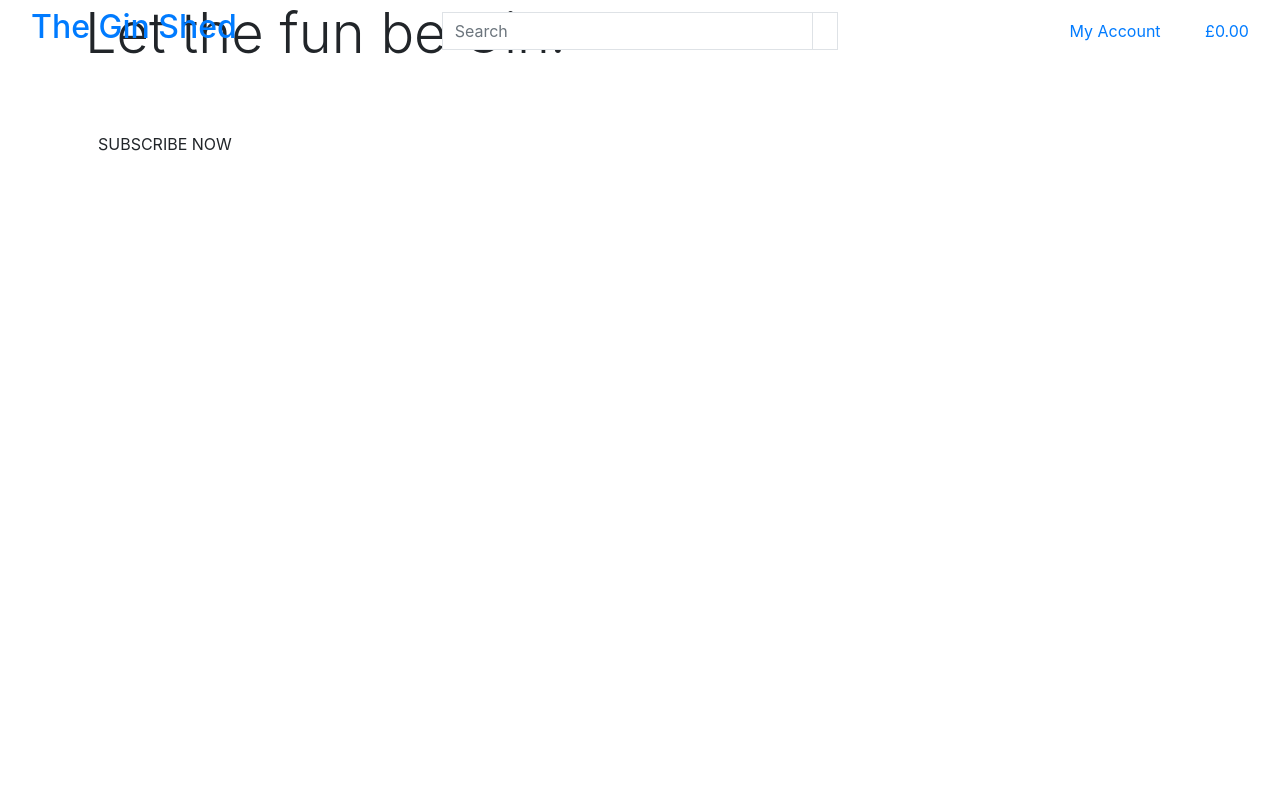
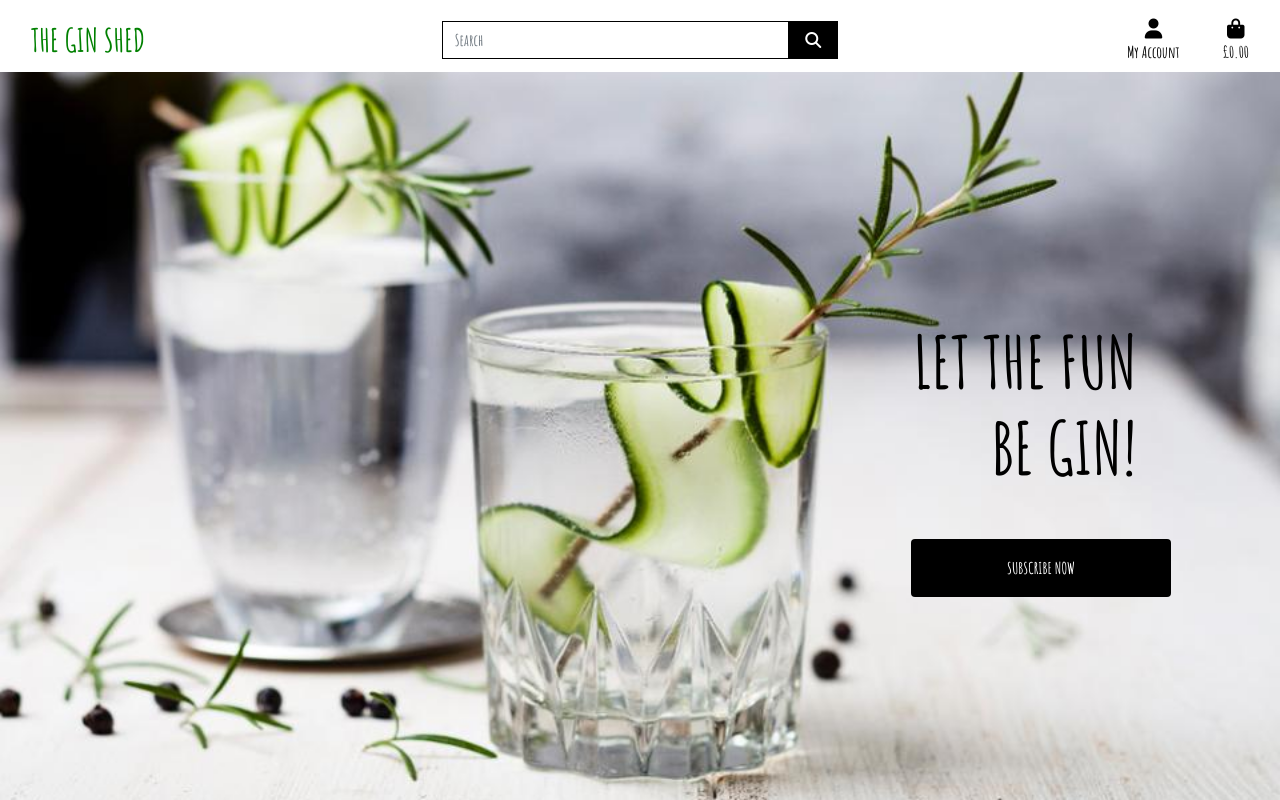
Before and after one commit to Carly07/the_gin_shed, a Django app: page / in a window 1280 px wide. Run offline with Django 3.2, Linux system fonts and the light colour scheme; some libraries are stand-ins or nearby versions.

Commit message:
completed home page header and added css styling

```diff
--- a/gin_shed/settings.py
+++ b/gin_shed/settings.py
@@ -146,3 +146,7 @@ USE_TZ = True
 # https://docs.djangoproject.com/en/3.0/howto/static-files/
 
 STATIC_URL = '/static/'
+STATICFILES_DIRS = (os.path.join(BASE_DIR, 'static'),)
+
+MEDIA_URL = '/media/'
+MEDIA_ROOT = os.path.join(BASE_DIR, 'media')
--- a/gin_shed/urls.py
+++ b/gin_shed/urls.py
@@ -15,9 +15,11 @@ Including another URLconf
 """
 from django.contrib import admin
 from django.urls import path, include
+from django.conf import settings
+from django.conf.urls.static import static
 
 urlpatterns = [
     path('admin/', admin.site.urls),
     path('accounts/', include('allauth.urls')),
     path('', include('home.urls')),
-]
+] + static(settings.MEDIA_URL, document_root=settings.MEDIA_ROOT)
--- a/home/templates/home/index.html
+++ b/home/templates/home/index.html
@@ -14,13 +14,13 @@
 {% block content %}
     <div class="container h-100">
         <div class="row h-100">
-            <div class="col-7 col-md-6 my-auto">
-                <h1 class="display-4 logo-font text-black">
+            <div class="col-7 col-md-3 offset-md-9 my-auto">
+                <h1 class="display-3 logo-font text-black text-right">
                     Let the fun be Gin!
                 </h1>
                 <div class="my-5">
                     <h4>
-                        <a href="" class="subscribe-now-btn btn btn-large rounded-0 text-uppercase py-3">Subscribe Now</a>
+                        <a href="" class="subscribe-now-btn btn btn-large rounded-10 text-uppercase py-3">Subscribe Now</a>
                     </h4>
                 </div>
             </div>
--- /dev/null
+++ b/static/css/base.css
@@ -0,0 +1,107 @@
+html {
+    height: 100%;
+}
+
+body {
+    background: url('/media/gin-home1.jpg') no-repeat center center fixed;
+    background-size: cover;
+    height: calc(100vh - 164px);
+    color: black;
+    font-family: 'Amatic SC', 'Open Sans Condensed', cursive, sans-serif;
+}
+
+/* from Bulma */
+.icon {
+    align-items: center;
+    display: inline-flex;
+    justify-content: center;
+    height: 1.5rem;
+    width: 1.5rem;
+}
+
+.logo-font {
+    text-transform: uppercase;
+
+}
+
+.main-logo-link {
+    width: fit-content;
+    color: green;
+}
+
+.subscribe-now-btn {
+    background: black;
+    color: white;
+    min-width: 260px;
+}
+
+.btn-black {
+    background: black;
+    color: white;
+}
+
+.shop-now-button:hover,
+.shop-now-button:active,
+.shop-now-button:focus,
+.btn-black:hover,
+.btn-black:active,
+.btn-black:focus {
+    background: #222;
+    color: white;
+}
+
+.text-black {
+    color: #000 !important;
+}
+
+.border-black {
+    border: 1px solid black !important;
+}
+
+/* -------------------------------- Media Queries */
+
+/* Slightly larger container on xl screens */
+@media (min-width: 1200px) {
+  .container {
+    max-width: 80%;
+  }
+}
+
+/* fixed top navbar only on medium and up */
+@media (min-width: 992px) {
+    .fixed-top-desktop-only {
+        position: fixed;
+        top: 0;
+        right: 0;
+        left: 0;
+        z-index: 1030;
+    }
+
+    .header-container {
+        padding-top: 164px;
+    }
+}
+
+/* -------------------------------- Media Queries */
+
+/* Slightly larger container on xl screens */
+@media (min-width: 1200px) {
+  .container {
+    max-width: 80%;
+  }
+}
+
+/* fixed top navbar only on medium and up */
+@media (min-width: 992px) {
+    .fixed-top-desktop-only {
+        position: fixed;
+        top: 0;
+        right: 0;
+        left: 0;
+        z-index: 1030;
+    }
+
+    .header-container {
+        padding-top: 164px;
+    }
+}
--- a/templates/base.html
+++ b/templates/base.html
@@ -15,12 +15,15 @@
 
     {% block corecss %}
         <link rel="stylesheet" href="https://stackpath.bootstrapcdn.com/bootstrap/4.5.0/css/bootstrap.min.css" integrity="sha384-9aIt2nRpC12Uk9gS9baDl411NQApFmC26EwAOH8WgZl5MYYxFfc+NcPb1dKGj7Sk" crossorigin="anonymous">
+        <link href="https://fonts.googleapis.com/css2?family=Amatic+SC:wght@700&family=Open+Sans+Condensed:wght@300&display=swap" rel="stylesheet">
+        <link rel="stylesheet" href="{% static 'css/base.css' %}">
     {% endblock %}
 
     {% block extra_css %}
     {% endblock %}
 
     {% block corejs %}
+        <script src="https://kit.fontawesome.com/dec7c3a058.js" crossorigin="anonymous"></script>
         <script src="https://code.jquery.com/jquery-3.5.1.slim.min.js" integrity="sha384-DfXdz2htPH0lsSSs5nCTpuj/zy4C+OGpamoFVy38MVBnE+IbbVYUew+OrCXaRkfj" crossorigin="anonymous"></script>
         <script src="https://cdn.jsdelivr.net/npm/popper.js@1.16.0/dist/umd/popper.min.js" integrity="sha384-Q6E9RHvbIyZFJoft+2mJbHaEWldlvI9IOYy5n3zV9zzTtmI3UksdQRVvoxMfooAo" crossorigin="anonymous"></script>
         <script src="https://stackpath.bootstrapcdn.com/bootstrap/4.5.0/js/bootstrap.min.js" integrity="sha384-OgVRvuATP1z7JjHLkuOU7Xw704+h835Lr+6QL9UvYjZE3Ipu6Tp75j7Bh/kR0JKI" crossorigin="anonymous"></script>
@@ -34,10 +37,11 @@
   </head>
   <body>
     <header class="container-fluid fixed-top">
-        <div class="row">
+        <div id="topnav" class="row bg-white pt-lg-2 d-none d-lg-flex">
             <div class="col-12 col-lg-4 my-auto py-1 py-lg-0 text-center text-lg-left">
                 <a href="{% url 'home' %}" class="nav-link main-logo-link">
-                    <h2>The Gin Shed</h2></a>
+                    <h2 class="logo-font my-0">The Gin Shed</h2>
+                </a>
             </div>
             <div class="col-12 col-lg-4 my-auto py-1 py-lg-0">
                 <form method="GET" action="">
```
Also changed, not shown: media/gin-home1.jpg (added).
